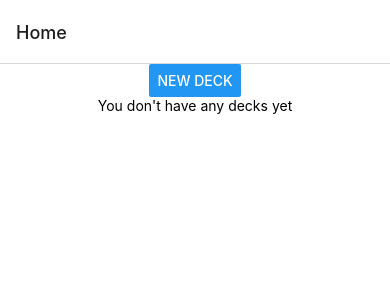
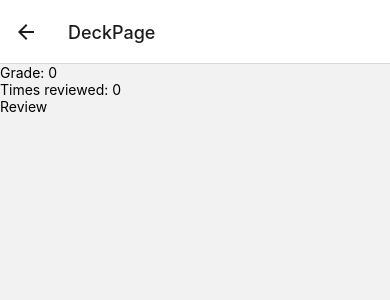
Before and after one commit to Marinammm/flash-cards, a React Native app: screen /DeckPage in a window 390 px wide. Shown: the top 300 px of the page. Built offline with nearby package versions, Linux system fonts and the light colour scheme.

Commit message:
feat: created deck page and selected deck context

```diff
--- a/App.tsx
+++ b/App.tsx
@@ -1,10 +1,13 @@
 import { NavigationContainer } from '@react-navigation/native';
 import NavigationStack from './src/NavigationStack';
+import DeckProvider from './src/contexts/DeckContext'
 
 export default function App() {
   return (
     <NavigationContainer>
-      <NavigationStack />
+      <DeckProvider>
+        <NavigationStack />
+      </DeckProvider>
     </NavigationContainer>
   );
 }
--- a/src/NavigationStack.tsx
+++ b/src/NavigationStack.tsx
@@ -1,13 +1,15 @@
 import { createNativeStackNavigator } from '@react-navigation/native-stack';
 import Home from './views/home'
 import CreateDeck from './views/createDeck'
+import DeckPage from './views/deckPage'
 
-const Stack = createNativeStackNavigator();
+const Stack = createNativeStackNavigator()
 
 const NavigationStack = () => (
   <Stack.Navigator>
-    <Stack.Screen name="Home" component={Home} />
-    <Stack.Screen name="CreateDeck" component={CreateDeck} />
+    <Stack.Screen name='Home' component={Home} />
+    <Stack.Screen name='CreateDeck' component={CreateDeck} />
+    <Stack.Screen name='DeckPage' component={DeckPage} />
   </Stack.Navigator>
 );
 
--- /dev/null
+++ b/src/contexts/DeckContext.tsx
@@ -0,0 +1,36 @@
+import React, { createContext, useState } from 'react'
+import { Deck } from '../types'
+
+type DeckContextType = {
+  selectedDeck: Deck
+  setSelectedDeck: (deck: Deck) => void
+}
+
+type DeckProviderProps = {
+  children: JSX.Element | JSX.Element[]
+}
+
+export const DeckContext = createContext<DeckContextType>({} as DeckContextType)
+
+const deckContext = (): DeckContextType => {
+  const [selectedDeck, setSelectedDeck] = useState<Deck>({
+    name: '',
+    id: '',
+    cards: [],
+    grade: 0,
+    reviews: 0
+  })
+
+  return { selectedDeck, setSelectedDeck }
+}
+
+const DeckProvider = ({ children }: DeckProviderProps) => {
+  const { selectedDeck, setSelectedDeck } = deckContext()
+  return (
+    <DeckContext.Provider value={{ selectedDeck, setSelectedDeck }}>
+      {children}
+    </DeckContext.Provider>
+  )
+}
+
+export default DeckProvider
--- a/src/types.ts
+++ b/src/types.ts
@@ -1,6 +1,7 @@
 export type RootStackParamList = {
   Home: undefined
   CreateDeck: undefined
+  DeckPage: undefined
 }
 
 type Card = {
--- /dev/null
+++ b/src/views/deckPage.tsx
@@ -0,0 +1,19 @@
+import React, { useContext } from 'react'
+import { Pressable, Text, View } from 'react-native'
+import { DeckContext } from '../contexts/DeckContext'
+
+const DeckPage = () => {
+  const { selectedDeck } = useContext(DeckContext)
+  return (
+    <View>
+      <Text>{selectedDeck.name}</Text>
+      <Text>Grade: {selectedDeck.grade}</Text>
+      <Text>Times reviewed: {selectedDeck.reviews}</Text>
+      <Pressable>
+        <Text>Review</Text>
+      </Pressable>
+    </View>
+  )
+}
+
+export default DeckPage
--- a/src/views/home.tsx
+++ b/src/views/home.tsx
@@ -1,15 +1,18 @@
-import React, { useEffect, useState } from 'react'
+import React, { useEffect, useState, useContext } from 'react'
 import { useNavigation } from '@react-navigation/native'
 import { StackNavigationProp } from '@react-navigation/stack'
-import { View, Text, Button, StyleSheet, FlatList } from 'react-native'
+import { View, Text, Button, StyleSheet, FlatList, Pressable } from 'react-native'
 import { RootStackParamList, Deck } from '../types'
 import StorageMethods from '../StorageData'
+import { DeckContext } from '../contexts/DeckContext'
 
 type HomeScreenProp = StackNavigationProp<RootStackParamList, 'Home'>
 
 const Home = () => {
   const [decks, setDecks] = useState<Array<Deck>>()
   const navigation = useNavigation<HomeScreenProp>()
+
+  const { setSelectedDeck } = useContext(DeckContext)
 
   useEffect(() => {
     const getDecks = async () => {
@@ -20,15 +23,24 @@ const Home = () => {
     getDecks()
   }, [])
 
-  const deck = (name: string) => (
+  const onPressDeck = (deck: Deck) => {
+    setSelectedDeck(deck)
+
+    navigation.navigate('DeckPage')
+  }
+
+  const deck = (deck: Deck) => (
     <View>
-      <Text>{name}</Text>
+      <Pressable onPress={() => onPressDeck(deck)}>
+        <Text>
+          {deck.name}
+        </Text>
+      </Pressable>
     </View>
   )
 
   const emptyDeckList = (
     <View style={styles.container}>
-      <Button title='New deck' onPress={() => navigation.navigate('CreateDeck')} />
       <Text>You don't have any decks yet</Text>
     </View>
   )
@@ -37,10 +49,11 @@ const Home = () => {
     <View style={styles.container}>
       <FlatList
         data={decks}
-        renderItem={({ item }) => deck(item.name)}
+        renderItem={({ item }) => deck(item)}
         keyExtractor={item => item.id}
         ListEmptyComponent={emptyDeckList}
       />
+      <Button title='New deck' onPress={() => navigation.navigate('CreateDeck')} />
     </View>
   )
 }
```
